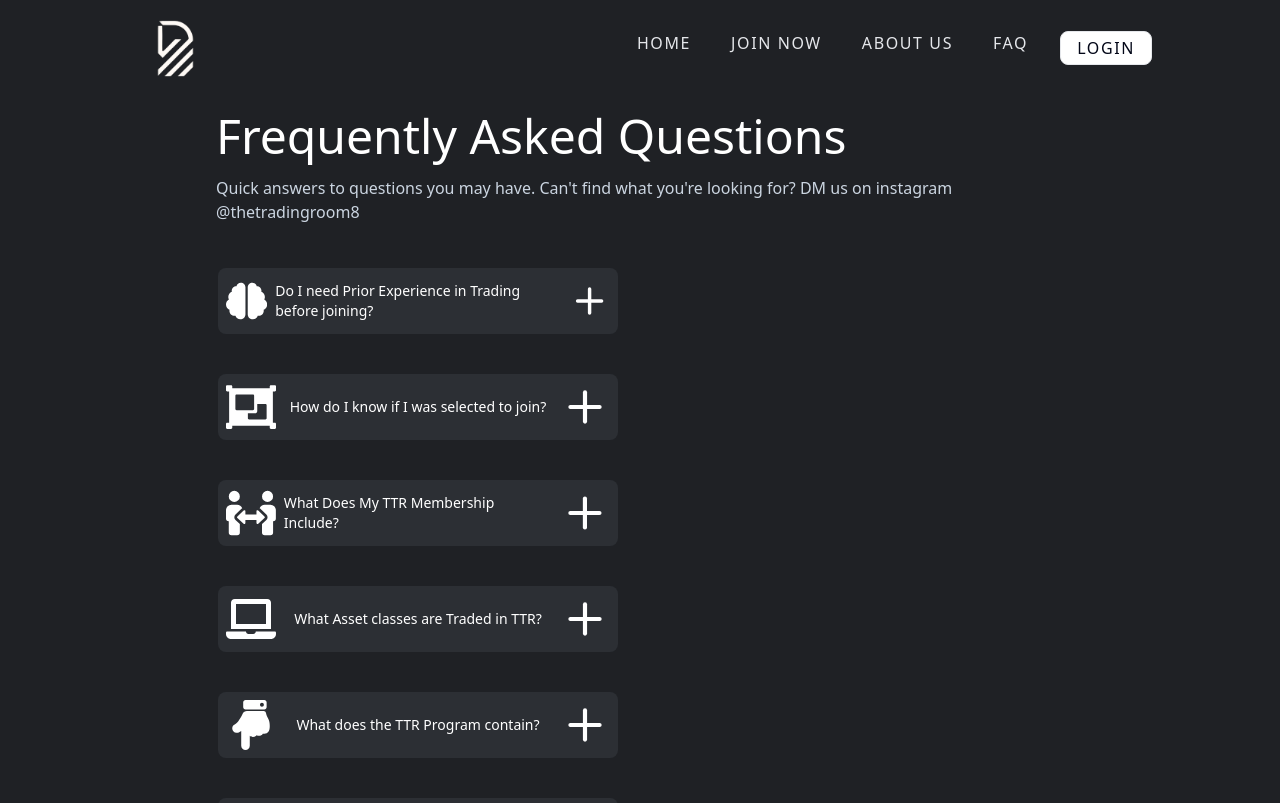
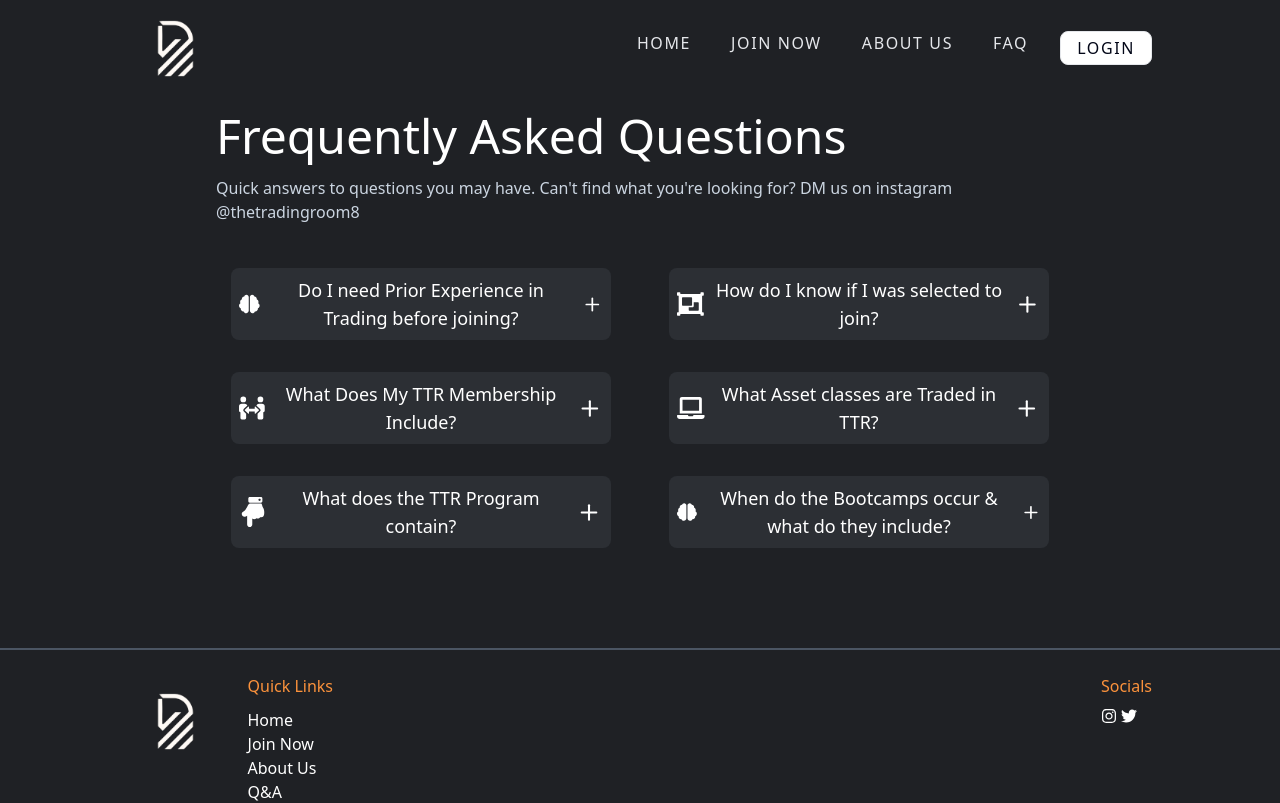
Before and after one commit to fsmutimeer/education-trading, a Next.js app: page /faq in a window 1280 px wide. Shown: the top 803 px of the page. Built offline with nearby package versions, Linux system fonts and the light colour scheme.

Commit message:
faqs page set

```diff
--- a/app/faq/page.tsx
+++ b/app/faq/page.tsx
@@ -1,4 +1,6 @@
-import React from 'react';
+'use client';
+import { FaqAccordion } from '@/components';
+import React, { useState } from 'react';
 import {
   FaBrain,
   FaDollarSign,
@@ -10,6 +12,40 @@ import {
 import { FiPlus } from 'react-icons/fi';
 
 const faqs = () => {
+  const [items, setItem] = useState([
+    {
+      question: 'Do I need Prior Experience in Trading before joining?',
+      answer:
+        'this is answer lorem2 Lorem, ipsum dolor sit amet consectetur adipisicing elit. Ullam, odit!this is answer lorem2 Lorem, ipsum dolor sit amet consectetur adipisicing elit. Ullam, odit!this is answer lorem2 Lorem, ipsum dolor sit amet consectetur adipisicing elit. Ullam, odit!this is answer lorem2 Lorem, ipsum dolor sit amet consectetur adipisicing elit. Ullam, odit!this is answer lorem2 Lorem, ipsum dolor sit amet consectetur adipisicing elit. Ullam, odit!this is answer lorem2 Lorem, ipsum dolor sit amet consectetur adipisicing elit. Ullam, odit!this is answer lorem2 Lorem, ipsum dolor sit amet consectetur adipisicing elit. Ullam, odit! Im feroz',
+      icon: <FaBrain className="text-white w-[30px] h-[30px]" />,
+    },
+    {
+      question: 'How do I know if I was selected to join?',
+      answer: 'this is answer',
+      icon: <FaObjectGroup className="text-white w-[30px] h-[30px]" />,
+    },
+    {
+      question: 'What Does My TTR Membership Include?',
+      answer: 'this is answer',
+      icon: <FaPeopleArrows className="text-white w-[30px] h-[30px]" />,
+    },
+    {
+      question: 'What Asset classes are Traded in TTR?',
+      answer: 'this is answer',
+      icon: <FaLaptop className="text-white w-[30px] h-[30px]" />,
+    },
+    {
+      question: 'What does the TTR Program contain?',
+      answer: 'this is answer',
+      icon: <FaHandPointDown className="text-white w-[30px] h-[30px]" />,
+    },
+
+    {
+      question: 'When do the Bootcamps occur & what do they include?',
+      answer: 'this is answer',
+      icon: <FaBrain className="text-white w-[30px] h-[30px]" />,
+    },
+  ]);
   return (
     <div className="flex-col bg-[#1F2125] h-auto w-screen flex-wrap">
       <div className=" container mx-auto w-[80%]  flex-col  ">
@@ -22,61 +58,11 @@ const faqs = () => {
             looking for? DM us on instagram @thetradingroom8
           </p>
         </div>
-        <div className="flex flex-wrap gap-y-10 gap-x-16 justify-start items-start  p-[5rem] pt-1">
-          <div className="flex justify-between items-center p-[10px] pt-0 pb-0">
-            <div className="flex justify-between items-center gap-2 bg-[#2C2F34] p-2 rounded-lg w-[400px]">
-              <FaBrain className="text-white w-[50px] h-[50px]" />
-              <p className="text-white text-sm ">
-                Do I need Prior Experience in Trading before joining?
-              </p>
-              <FiPlus className="text-white w-[50px] h-[50px]" />
-            </div>
-          </div>
-          <div className="flex justify-between items-center p-[10px] pt-0 pb-0">
-            <div className="flex justify-between items-center gap-2 bg-[#2C2F34] p-2 rounded-lg w-[400px]">
-              <FaObjectGroup className="text-white w-[50px] h-[50px]" />
-              <p className="text-white text-sm ">
-                How do I know if I was selected to join?
-              </p>
-              <FiPlus className="text-white w-[50px] h-[50px]" />
-            </div>
-          </div>
-          <div className="flex justify-between items-center p-[10px] pt-0 pb-0">
-            <div className="flex justify-between items-center gap-2 bg-[#2C2F34] p-2 rounded-lg w-[400px]">
-              <FaPeopleArrows className="text-white w-[50px] h-[50px]" />
-              <p className="text-white text-sm ">
-                What Does My TTR Membership Include?
-              </p>
-              <FiPlus className="text-white w-[50px] h-[50px]" />
-            </div>
-          </div>
-          <div className="flex justify-between items-center p-[10px] pt-0 pb-0">
-            <div className="flex justify-between items-center gap-2 bg-[#2C2F34] p-2 rounded-lg w-[400px]">
-              <FaLaptop className="text-white w-[50px] h-[50px]" />
-              <p className="text-white text-sm ">
-                What Asset classes are Traded in TTR?
-              </p>
-              <FiPlus className="text-white w-[50px] h-[50px]" />
-            </div>
-          </div>
-          <div className="flex justify-between items-center p-[10px] pt-0 pb-0">
-            <div className="flex justify-between items-center gap-2 bg-[#2C2F34] p-2 rounded-lg w-[400px]">
-              <FaHandPointDown className="text-white w-[50px] h-[50px]" />
-              <p className="text-white text-sm ">
-                What does the TTR Program contain?
-              </p>
-              <FiPlus className="text-white w-[50px] h-[50px]" />
-            </div>
-          </div>
-          <div className="flex justify-between items-center p-[10px] pt-0 pb-0">
-            <div className="flex justify-between items-center gap-2 bg-[#2C2F34] p-2 rounded-lg w-[400px]">
-              <FaBrain className="text-white w-[50px] h-[50px]" />
-              <p className="text-white text-sm ">
-                When do the Bootcamps occur & what do they include?
-              </p>
-              <FiPlus className="text-white w-[50px] h-[50px]" />
-            </div>
-          </div>
+        {/* The Accordion here */}
+        <div className="flex flex-wrap gap-y-3 gap-x-3 justify-start items-start  p-[5rem] pt-1">
+          {items.map((item, index) => (
+            <FaqAccordion items={item} key={index} />
+          ))}
         </div>
       </div>
     </div>
--- /dev/null
+++ b/components/FaqAccordion.tsx
@@ -0,0 +1,48 @@
+'use client';
+import React, { useState } from 'react';
+import { FiMinus, FiPlus } from 'react-icons/fi';
+
+const FaqAccordion = (props: any) => {
+  const [item, setItem] = useState(props.items);
+  const handleToggle = () => {
+    let activeNow = item.active === 1 ? 0 : 1;
+    setItem({ ...item, active: activeNow });
+  };
+  return (
+    <div
+      className={`flex flex-col mx-auto mb-5 w-[400px] group ${
+        item.active === 1 ? 'is-active' : ''
+      }`}
+    >
+      <div>
+        <button
+          onClick={handleToggle}
+          className="flex justify-between items-center p-[10px] pt-0 pb-0 w-[400px] "
+        >
+          <div className="flex justify-between items-center gap-2 bg-[#2C2F34] p-2 rounded-lg ">
+            {item.icon}
+            <p className="text-white text-lg ">{item.question}</p>
+            {item.active === 1 ? (
+              <FiMinus className="text-white h-[25px] w-[30px]" />
+            ) : (
+              <FiPlus className="text-white h-[25px] w-[30px]" />
+            )}
+          </div>
+        </button>
+      </div>
+      <div className="overflow-hidden max-h-0 group-[.is-active]:max-h-[768px] duration-500 ">
+        <div className="flex flex-col ">
+          <div className="list">
+            <div className="flex justify-between items-center p-[10px] pb-0">
+              <div className="flex justify-center items-center gap-4">
+                <p className="text-slate-300 p-2">{item.answer}</p>
+              </div>
+            </div>
+          </div>
+        </div>
+      </div>
+    </div>
+  );
+};
+
+export default FaqAccordion;
--- a/components/index.ts
+++ b/components/index.ts
@@ -7,6 +7,7 @@ import Card from "./Card";
 import Footer from './Footer';
 import Accordion from "./Accordion";
 import TimeLine from "./TimeLine";
+import FaqAccordion from "./FaqAccordion";
 
 export{
   Hero,
@@ -16,5 +17,6 @@ export{
   Card,
   Footer,
   Accordion,
-  TimeLine
+  TimeLine,
+  FaqAccordion
 }
```
